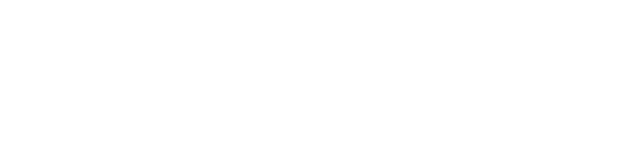
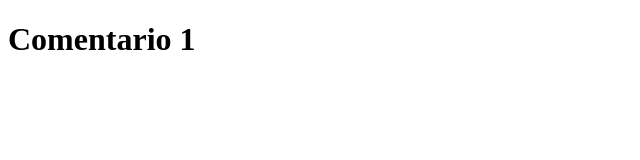
Before and after one commit to clperez22/evaluacion_2, a plain HTML site: page index.html in a window 1280 px wide. Shown: the whole page, without its empty margins (0-640 px from the left). Drawn offline with Linux system fonts and the light colour scheme.

Commit message:
Comentario header

```diff
--- a/index.html
+++ b/index.html
@@ -6,7 +6,9 @@
     <title>Document</title>
 </head>
 <body>
-    <header></header>
+    <header>
+        <h1>Comentario 1</h1>
+    </header>
     <main></main>
     <footer></footer>
 </body>
```
